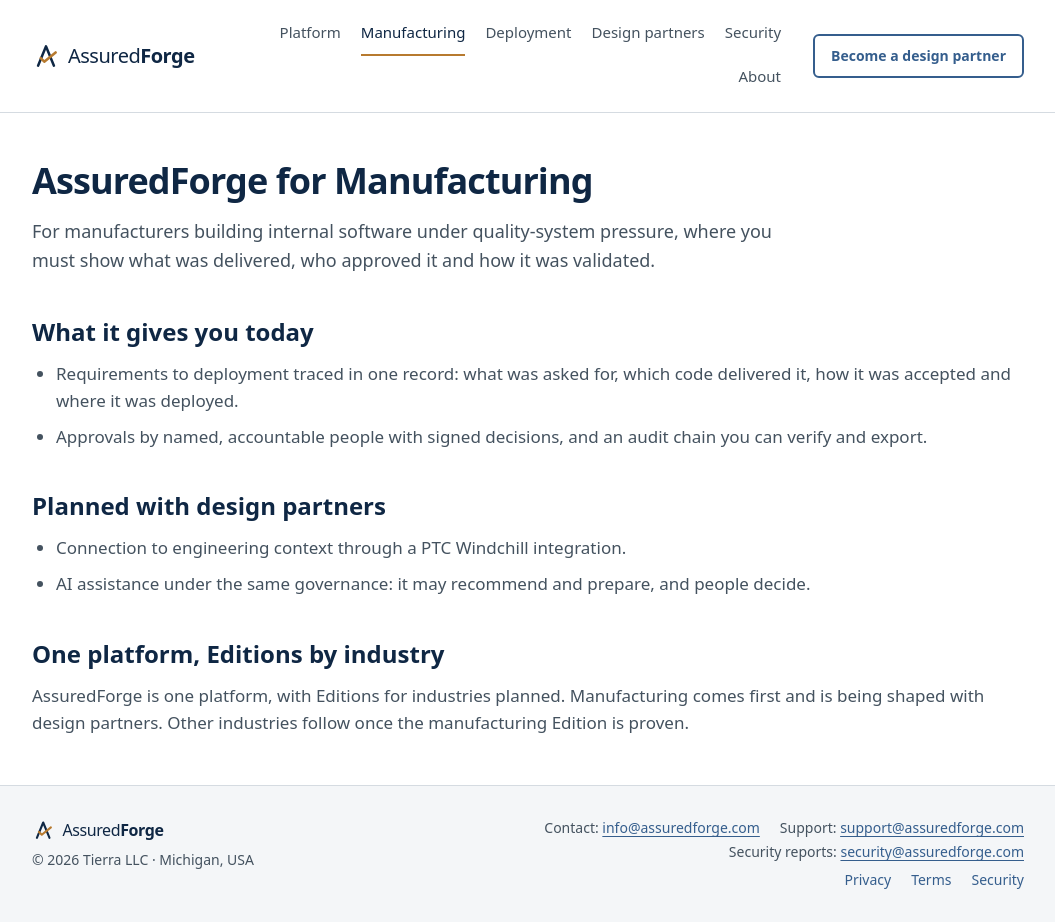
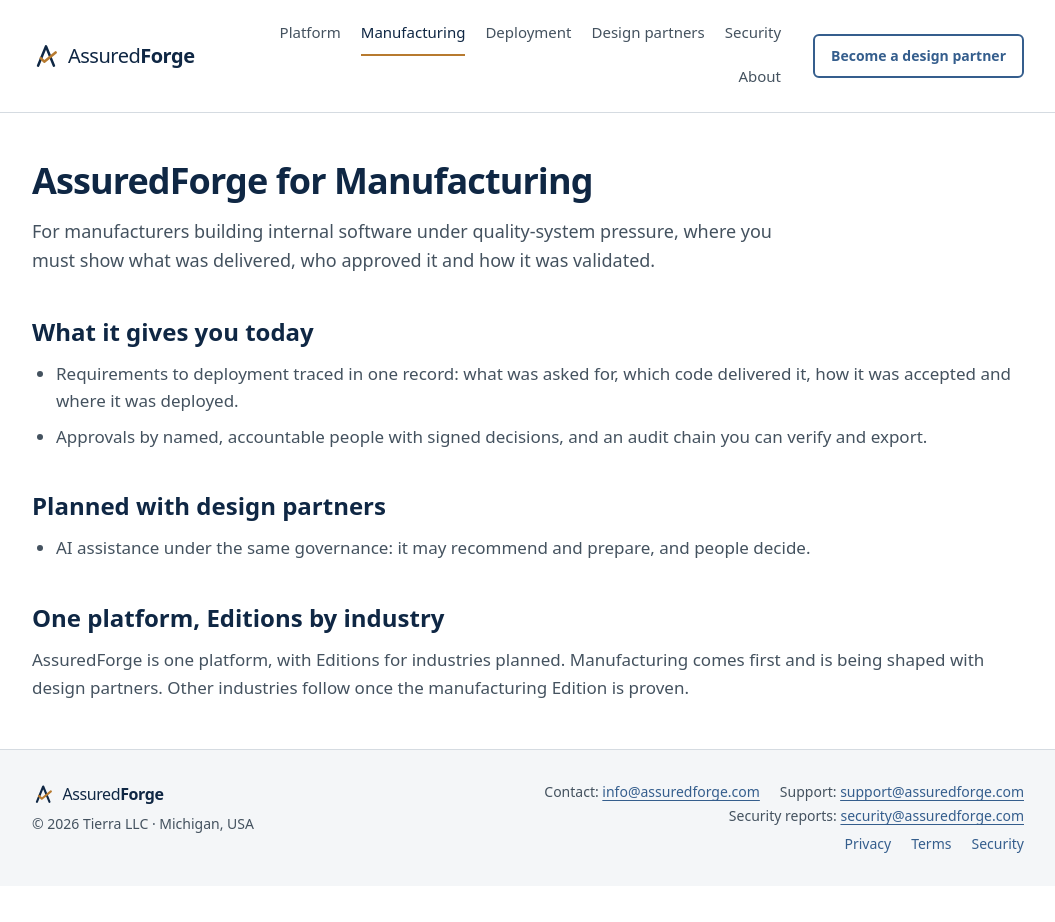
Before and after one commit to burri-us/assuredforge-site, a Next.js app: page /manufacturing in a window 1280 px wide. Shown: the whole page, without its empty margins (112-1167 px from the left). After the commit the page ends 886 px from the top, so only its background shows below. Built offline with nearby package versions, Linux system fonts and the light colour scheme.

Commit message:
Manufacturing page: remove the PTC Windchill integration sentence (OI-619; owner decision DEC-470 (6)); no Windchill connector is built, it is planned with design partners (CL-17)

```diff
--- a/pages/manufacturing.tsx
+++ b/pages/manufacturing.tsx
@@ -14,7 +14,6 @@ export default function Manufacturing() {
       </Section>
       <Section title="Planned with design partners">
         <ul className="list-disc space-y-2 pl-6">
-          <li>Connection to engineering context through a PTC Windchill integration.</li>
           <li>AI assistance under the same governance: it may recommend and prepare, and people decide.</li>
         </ul>
       </Section>
```
